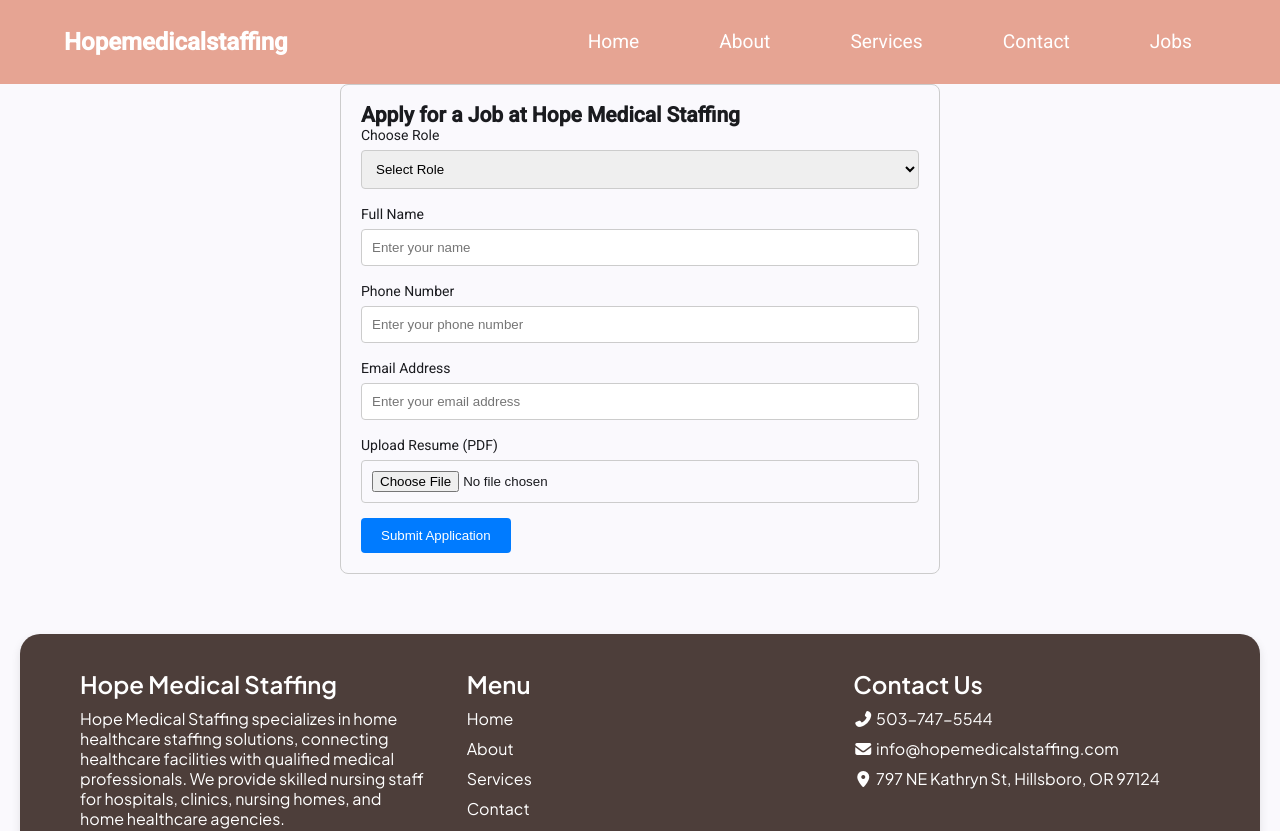
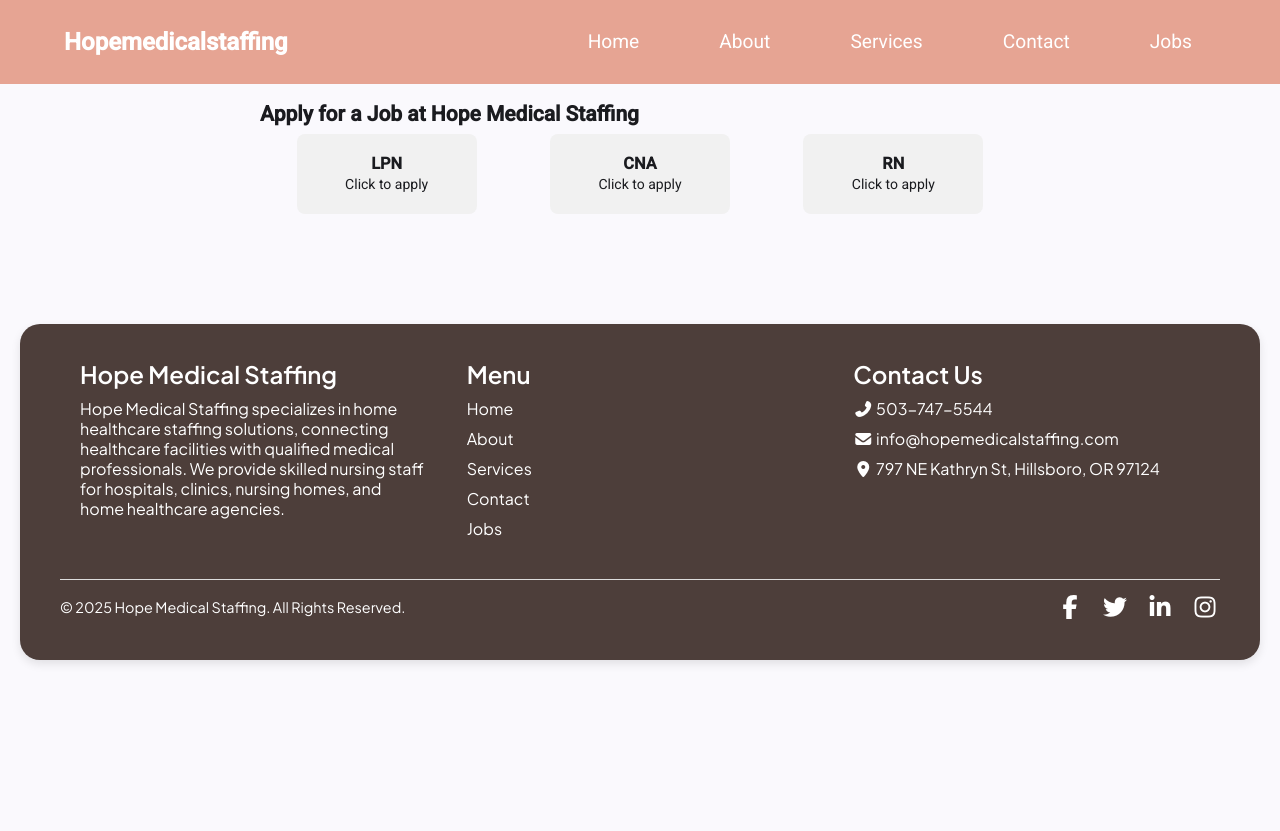
Before and after one commit to collinsMutai/Hopemedicalstaffing, an Angular app in the folder frontend/: page /jobs in a window 1280 px wide. Shown: the top 831 px of the page. After the commit the page ends 800 px from the top, so only its background shows below. Built offline with nearby package versions, Linux system fonts and the light colour scheme.

Commit message:
add job application

```diff
--- a/frontend/src/app/components/jobs/jobs.css
+++ b/frontend/src/app/components/jobs/jobs.css
@@ -1,16 +1,59 @@
 .job-listing-container {
-  max-width: 600px;
+  max-width: 800px;
   margin: 0 auto;
   padding: 20px;
-  border: 1px solid #ccc;
+}
+
+.job-cards-container {
+  display: flex;
+  justify-content: space-around;
+  flex-wrap: wrap;
+  margin-bottom: 20px;
+}
+
+.job-card {
+  background-color: #f1f1f1;
   border-radius: 8px;
+  padding: 20px;
+  text-align: center;
+  cursor: pointer;
+  width: 180px;
+  margin: 10px;
+  transition: transform 0.2s ease, box-shadow 0.2s ease;
+}
+
+.job-card:hover {
+  transform: translateY(-5px);
+  box-shadow: 0 4px 8px rgba(0, 0, 0, 0.1);
+}
+
+/* Modal Styles */
+.modal-overlay {
+  position: fixed;
+  top: 0;
+  left: 0;
+  right: 0;
+  bottom: 0;
+  background-color: rgba(0, 0, 0, 0.5); /* semi-transparent background */
+  display: flex;
+  justify-content: center;
+  align-items: center;
+  z-index: 1050;
+}
+
+.modal-content {
+  background-color: white;
+  padding: 20px;
+  border-radius: 8px;
+  width: 500px;
+  max-width: 100%;
 }
 
 .form-group {
   margin-bottom: 15px;
 }
 
-input, select, textarea {
+input {
   width: 100%;
   padding: 10px;
   margin-top: 5px;
@@ -24,8 +67,14 @@ button {
   color: white;
   border: none;
   border-radius: 4px;
+  margin: 5px;
 }
 
 button:hover {
   background-color: #0056b3;
 }
+
+.modal-buttons {
+  display: flex;
+  justify-content: space-between;
+}
--- a/frontend/src/app/components/jobs/jobs.html
+++ b/frontend/src/app/components/jobs/jobs.html
@@ -1,16 +1,22 @@
 <div class="job-listing-container">
   <h2>Apply for a Job at Hope Medical Staffing</h2>
 
-  <!-- Select job role -->
-  <div class="form-group">
-    <label for="role">Choose Role</label>
-    <select id="role" [(ngModel)]="formData.role" class="form-control" required>
-      <option value="">Select Role</option>
-      <option *ngFor="let role of jobRoles" [value]="role">{{ role }}</option>
-    </select>
+  <!-- Job Roles Cards -->
+  <div class="job-cards-container">
+    <div
+      *ngFor="let role of jobRoles"
+      class="job-card"
+      (click)="selectRole(role)">
+      <h3>{{ role }}</h3>
+      <p>Click to apply</p>
+    </div>
   </div>
 
-  <!-- Personal Info Section -->
+  <!-- Modal for job application form -->
+  <div *ngIf="isModalOpen" class="modal-overlay">
+    <div class="modal-content">
+      <h3>Apply for {{ selectedRole }} Position</h3>
+
       <div class="form-group">
         <label for="name">Full Name</label>
         <input type="text" id="name" [(ngModel)]="formData.name" class="form-control" placeholder="Enter your name" required />
@@ -26,12 +32,15 @@
         <input type="email" id="email" [(ngModel)]="formData.email" class="form-control" placeholder="Enter your email address" required />
       </div>
 
-  <!-- Resume Upload Section -->
       <div class="form-group">
         <label for="resume">Upload Resume (PDF)</label>
         <input type="file" id="resume" (change)="onFileChange($event)" class="form-control" accept="application/pdf" required />
       </div>
 
-  <!-- Submit Button -->
-  <button (click)="submitApplication()" class="btn btn-primary">Submit Application</button>
+      <div class="modal-buttons">
+        <button mat-button (click)="submitApplication()">Submit Application</button>
+        <button mat-button (click)="closeModal()">Cancel</button>
       </div>
+    </div>
+  </div>
+</div>
--- a/frontend/src/app/components/jobs/jobs.ts
+++ b/frontend/src/app/components/jobs/jobs.ts
@@ -1,31 +1,57 @@
 import { Component } from '@angular/core';
-import { HttpClientModule, HttpClient } from '@angular/common/http';
+import { HttpClient, HttpClientModule } from '@angular/common/http';
+import { FormsModule } from '@angular/forms';
+import { MatSnackBarModule, MatSnackBar } from '@angular/material/snack-bar';
+import { MatDialog, MatDialogModule } from '@angular/material/dialog'; // Import MatDialog
 import { CommonModule } from '@angular/common';
-import { FormsModule } from '@angular/forms';
 
 @Component({
   selector: 'app-jobs',
-  templateUrl: './jobs.html',
-  styleUrls: ['./jobs.css'],
+  templateUrl: './jobs.html',  // Reference the HTML template
+  styleUrls: ['./jobs.css'],   // Reference the CSS file
   standalone: true,
-  imports: [CommonModule, FormsModule, HttpClientModule],
+  imports: [FormsModule, HttpClientModule, MatSnackBarModule, MatDialogModule, CommonModule], // Include MatDialogModule
 })
 export class Jobs {
   jobRoles = ['LPN', 'CNA', 'RN']; // available roles
+  selectedRole: string | null = null;  // Track the selected role
   formData: any = { name: '', phone: '', email: '', role: '', resume: '' };
   resumeFile: File | null = null;
+  isModalOpen: boolean = false; // Modal visibility flag
 
-  constructor(private http: HttpClient) {}
+  constructor(private http: HttpClient, private snackBar: MatSnackBar) {}
 
-  // Handle role selection and form data binding
+  // Function to select a job role and open the modal
+  selectRole(role: string) {
+    this.selectedRole = role;  // Set the selected role
+    this.formData.role = role;  // Pre-fill the role in the form
+    this.isModalOpen = true;  // Open the modal
+  }
+
+  // Function to close the modal
+  closeModal() {
+    this.isModalOpen = false;
+  }
+
+  // Handle file input change event
   onFileChange(event: any) {
     this.resumeFile = event.target.files[0];
   }
 
   // Function to submit the form data and resume to the backend
   submitApplication() {
-    if (!this.formData.name || !this.formData.phone || !this.formData.email || !this.formData.role || !this.resumeFile) {
-      alert('Please fill in all the required fields and upload a resume.');
+    if (
+      !this.formData.name ||
+      !this.formData.phone ||
+      !this.formData.email ||
+      !this.formData.role ||
+      !this.resumeFile
+    ) {
+      this.snackBar.open('Please fill in all the required fields and upload a resume.', 'Close', {
+        duration: 5000,
+        horizontalPosition: 'right',
+        verticalPosition: 'top',
+      });
       return;
     }
 
@@ -38,14 +64,39 @@ export class Jobs {
 
     // Call the backend API to send the email
     this.http.post('http://localhost:3000/send-email', formDataObj).subscribe(
-      (response) => {
-        console.log('Application submitted successfully:', response);
-        alert('Your application has been submitted successfully!');
+      (response: any) => {
+        this.snackBar.open('Your application has been submitted successfully!', 'Close', {
+          duration: 5000,
+          horizontalPosition: 'right',
+          verticalPosition: 'top',
+        });
+
+        // Reset form after successful submission
+        this.resetForm();
+        this.closeModal(); // Close the modal after submission
       },
       (error) => {
-        console.error('Error submitting application:', error);
-        alert('There was an issue submitting your application. Please try again.');
+        this.snackBar.open('There was an issue submitting your application. Please try again.', 'Close', {
+          duration: 5000,
+          horizontalPosition: 'right',
+          verticalPosition: 'top',
+        });
       }
     );
   }
+
+  // Function to reset the form
+  resetForm() {
+    this.formData = { name: '', phone: '', email: '', role: '', resume: '' };  // Reset form data
+    this.resumeFile = null;  // Clear resume file
+
+    // Optionally, reset file input element (if you want to visually clear the input)
+    const fileInput = document.querySelector('input[type="file"]') as HTMLInputElement;
+    if (fileInput) {
+      fileInput.value = '';  // Clear the file input field
+    }
+
+    // Hide the form if the application is submitted or reset
+    this.selectedRole = null;
+  }
 }
```
Also changed, not shown: 1 other file (tests, documents, lock files or other folders). Lines whose indentation alone changed are shown as unchanged.
